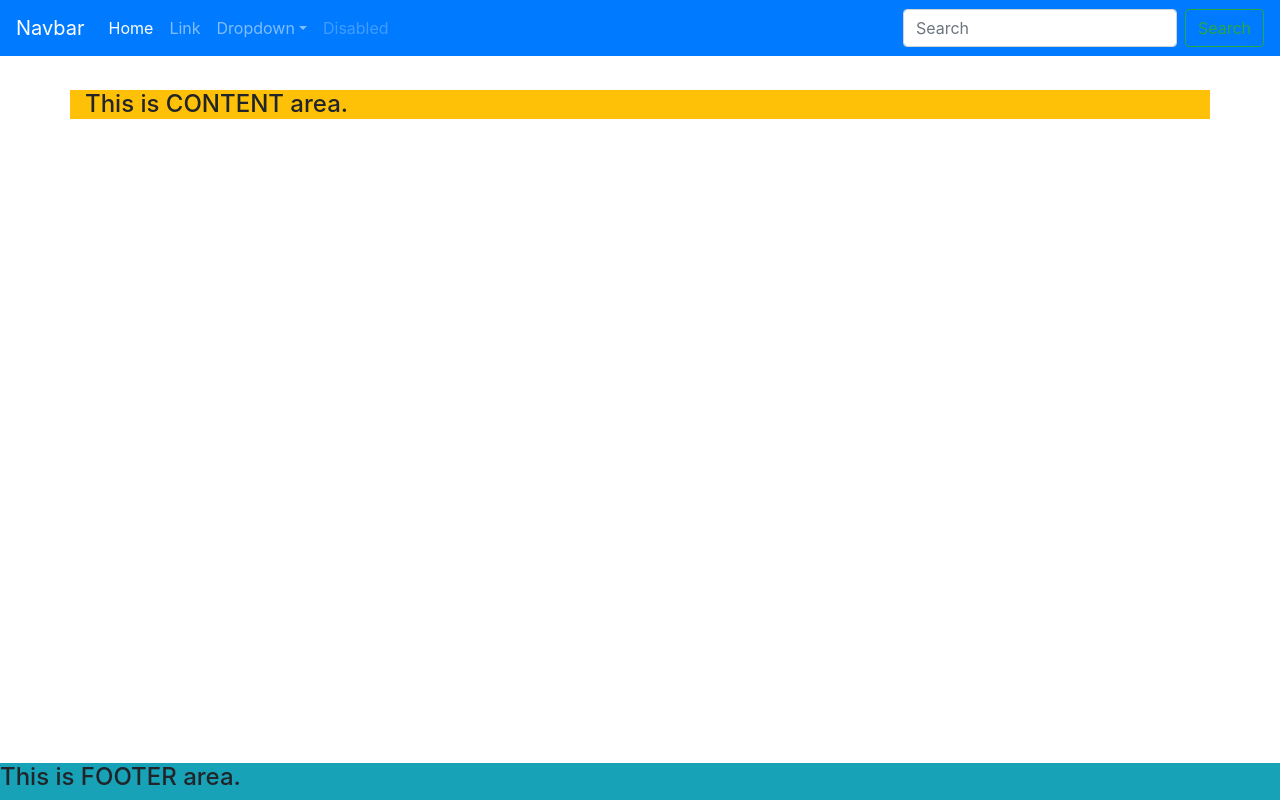
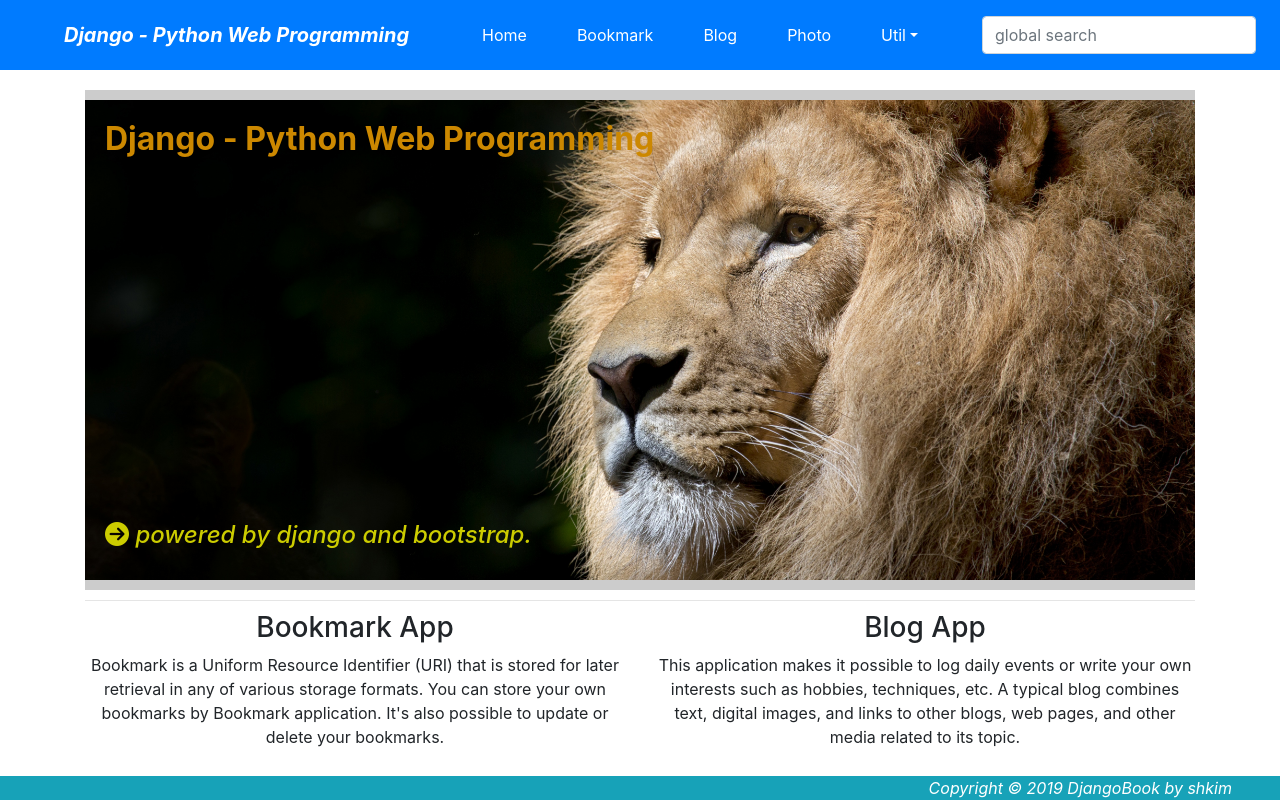
Before and after one commit to Daenamu/Django_practice, a Django app: template templates/home.html in a window 1280 px wide. Run offline with Django 3.2, Linux system fonts and the light colour scheme; the template is opened without the code that fills it, so the values that code supplies are empty; some libraries are stand-ins or nearby versions.

Commit message:
project page

```diff
--- a/bookmark/templates/bookmark/bookmark_list.html
+++ b/bookmark/templates/bookmark/bookmark_list.html
@@ -1,18 +1,21 @@
 <!DOCTYPE html>
 <html lang="kr">
+
 <head>
   <meta charset="UTF-8" />
   <meta name="viewport" content="width=device-width, initial-scale=1.0" />
   <title>Django Bookmark List</title>
 </head>
+
 <body>
   <div id="content">
     <h1>Bookmark List</h1>
     <ul>
       {% for bookmark in object_list %}
-        <li><a href="{% url 'detail' bookmark.id%}">{{ bookmark }}</a></li>
+      <li><a href="{% url 'bookmark:detail' bookmark.id %}">{{ bookmark }}</a></li>
       {% endfor %}
     </ul>
   </div>
 </body>
+
 </html>
--- /dev/null
+++ b/templates/base.html
@@ -0,0 +1,61 @@
+<!DOCTYPE html>
+<html lang="kr">
+
+<head>
+  <meta charset="UTF-8" />
+  <meta name="viewport" content="width=device-width, initial-scale=1.0" />
+  <title>{% block title %}Django Web Programming{% endblock %}</title>
+  <link rel="stylesheet" href="https://stackpath.bootstrapcdn.com/bootstrap/4.5.2/css/bootstrap.min.css"
+    integrity="sha384-JcKb8q3iqJ61gNV9KGb8thSsNjpSL0n8PARn9HuZOnIxN0hoP+VmmDGMN5t9UJ0Z" crossorigin="anonymous" />
+  {% block extra-style %}{% endblock %}
+</head>
+
+<body style="padding-top: 90px">
+  <nav class="navbar navbar-expand-lg navbar-dark bg-primary fixed-top">
+    <span class="navbar-brand mx-5 mb-0 font-weight-bold font-italic">Django - Python Web Programming</span>
+    <button class="navbar-toggler" type="button" data-toggle="collapse" data-target="#navbarSupportedContent">
+      <span class="navbar-toggler-icon"></span>
+    </button>
+
+    <div class="collapse navbar-collapse" id="navbarSupportedContent">
+      <ul class="navbar-nav mr-auto">
+        <li class="nav-item mx-1 btn btn-primary">
+          <a class="nav-link text-white" href="{% url 'home' %}">Home</a></li>
+        <li class="nav-item mx-1 btn btn-primary">
+          <a class="nav-link text-white" href="{% url 'bookmark:index' %}">Bookmark</a></li>
+        <li class="nav-item mx-1 btn btn-primary">
+          <a class="nav-link text-white" href="{% url 'blog:index' %}">Blog</a></li>
+        <li class="nav-item mx-1 btn btn-primary">
+          <a class="nav-link text-white" href="">Photo</a></li>
+
+        <li class="nav-item dropdown mx-1 btn btn-primary">
+          <a class="nav-link dropdown-toggle text-white" href="#" data-toggle="dropdown">Util</a>
+          <div class="dropdown-menu">
+            <a class="dropdown-item" href="{% url 'admin:index' %}">Admin</a>
+            <div class="dropdown-divider"></div>
+            <a class="dropdown-item" href="{% url 'blog:post_archive' %}">Archive</a>
+            <a class="dropdown-item" href="">Search</a>
+          </div>
+        </li>
+      </ul>
+      <form class="form-inline my-2" action="" method="post"> {% csrf_token %}
+        <input class="form-control mr-sm-2" type="search" placeholder="global search" name="search_word">
+      </form>
+    </div>
+  </nav>
+  <div class="container">{% block content %}{% endblock %}</div>
+  {% block footer %}{% endblock %}
+  <script src="https://code.jquery.com/jquery-3.5.1.slim.min.js"
+    integrity="sha384-DfXdz2htPH0lsSSs5nCTpuj/zy4C+OGpamoFVy38MVBnE+IbbVYUew+OrCXaRkfj"
+    crossorigin="anonymous"></script>
+  <script src="https://cdn.jsdelivr.net/npm/popper.js@1.16.1/dist/umd/popper.min.js"
+    integrity="sha384-9/reFTGAW83EW2RDu2S0VKaIzap3H66lZH81PoYlFhbGU+6BZp6G7niu735Sk7lN"
+    crossorigin="anonymous"></script>
+  <script src="https://stackpath.bootstrapcdn.com/bootstrap/4.5.2/js/bootstrap.min.js"
+    integrity="sha384-B4gt1jrGC7Jh4AgTPSdUtOBvfO8shuf57BaghqFfPlYxofvL8/KUEfYiJOMMV+rV"
+    crossorigin="anonymous"></script>
+  <script src="https://kit.fontawesome.com/0a1409c182.js" crossorigin="anonymous"></script>
+  {% block extra-script %}{% endblock %}
+</body>
+
+</html>
--- a/templates/home.html
+++ b/templates/home.html
@@ -1,92 +1,64 @@
-<!DOCTYPE html>
-<html lang="kr">
-  <head>
-    <meta charset="UTF-8" />
-    <meta name="viewport" content="width=device-width, initial-scale=1.0" />
-    <title>Django Web Programming</title>
-    <link
-      rel="stylesheet"
-      href="https://stackpath.bootstrapcdn.com/bootstrap/4.5.2/css/bootstrap.min.css"
-      integrity="sha384-JcKb8q3iqJ61gNV9KGb8thSsNjpSL0n8PARn9HuZOnIxN0hoP+VmmDGMN5t9UJ0Z"
-      crossorigin="anonymous"
-    />
-  </head>
-  <body style="padding-top: 90px">
-    <nav class="navbar navbar-expand-lg navbar-dark bg-primary fixed-top">
-      <a href="#" class="navbar-brand">Navbar</a>
-      <button
-        class="navbar-toggler"
-        ,
-        type="button"
-        ,
-        data-toggle="collapse"
-        ,
-        data-target="#navbarSupportedContent"
-      >
-        <span class="navbar-toggler-icon"></span>
-      </button>
-      <div class="collapse navbar-collapse" id="navbarSupportedContent">
-        <ul class="navbar-nav mr-auto">
-          <li class="nav-item active">
-            <a class="nav-link" href="#"
-              >Home <span class="sr-only">(current)</span></a
-            >
-          </li>
-          <li class="nav-item">
-            <a class="nav-link" href="#">Link</a>
-          </li>
-          <li class="nav-item dropdown">
-            <a
-              class="nav-link dropdown-toggle"
-              href="#"
-              id="navbarDropdown"
-              role="button"
-              data-toggle="dropdown"
-              >Dropdown</a
-            >
-            <div class="dropdown-menu">
-              <a class="dropdown-item" href="#">Action</a>
-              <a class="dropdown-item" href="#">Another action</a>
-              <div class="dropdown-divider"></div>
-              <a class="dropdown-item" href="#">Something else here</a>
-            </div>
-          </li>
-          <li class="nav-item">
-            <a class="nav-link disabled" href="#" tabindex="-1">Disabled</a>
-          </li>
-        </ul>
-        <form class="form-inline my-2 my-lg-0">
-          <input
-            class="form-control mr-sm-2"
-            type="search"
-            placeholder="Search"
-          />
-          <button class="btn btn-outline-success my-2 my-sm-0" type="submit">
-            Search
-          </button>
-        </form>
-      </div>
-    </nav>
-    <div class="container bg-warning">
-      <h4>This is CONTENT area.</h4>
-    </div>
-    <footer class="fixed-bottom bg-info">
-      <h4>This is FOOTER area.</h4>
-    </footer>
-    <script
-      src="https://code.jquery.com/jquery-3.5.1.slim.min.js"
-      integrity="sha384-DfXdz2htPH0lsSSs5nCTpuj/zy4C+OGpamoFVy38MVBnE+IbbVYUew+OrCXaRkfj"
-      crossorigin="anonymous"
-    ></script>
-    <script
-      src="https://cdn.jsdelivr.net/npm/popper.js@1.16.1/dist/umd/popper.min.js"
-      integrity="sha384-9/reFTGAW83EW2RDu2S0VKaIzap3H66lZH81PoYlFhbGU+6BZp6G7niu735Sk7lN"
-      crossorigin="anonymous"
-    ></script>
-    <script
-      src="https://stackpath.bootstrapcdn.com/bootstrap/4.5.2/js/bootstrap.min.js"
-      integrity="sha384-B4gt1jrGC7Jh4AgTPSdUtOBvfO8shuf57BaghqFfPlYxofvL8/KUEfYiJOMMV+rV"
-      crossorigin="anonymous"
-    ></script>
-  </body>
-</html>
+{% extends 'base.html' %}
+
+{% load static %}
+
+{% block title %}home.html{% endblock %}
+
+{% block extra-style %}
+<style type="text/css">
+  .home-image {
+    background-image: url("{% static 'img/lion.jpg' %}");
+    background-repeat: no-repeat;
+    background-position: center;
+    background-size: 100%;
+    height: 500px;
+    border-top: 10px solid #ccc;
+    border-bottom: 10px solid #ccc;
+    padding: 20px 0 0 20px;
+  }
+
+  .title {
+    color: #c80;
+    font-weight: bold;
+  }
+
+  .powered {
+    position: relative;
+    top: 77%;
+    color: #cc0;
+    font-style: italic;
+  }
+</style>
+{% endblock %}
+
+{% block content %}
+<div class="home-image">
+  <h2 class="title">Django - Python Web Programming</h2>
+  <h4 class="powered"><i class="fas fa-arrow-circle-right"></i> powered by django and bootstrap.</h4>
+</div>
+
+<hr style="margin: 10px 0;">
+
+<div class="row text-center">
+  <div class="col-sm-6">
+    <h3>Bookmark App</h3>
+    <p>Bookmark is a Uniform Resource Identifier (URI)
+      that is stored for later retrieval in any of various storage formats.
+      You can store your own bookmarks by Bookmark application.
+      It's also possible to update or delete your bookmarks.</p>
+  </div>
+  <div class="col-sm-6">
+    <h3>Blog App</h3>
+    <p>This application makes it possible to log daily events or write your own interests
+      such as hobbies, techniques, etc.
+      A typical blog combines text, digital images, and links to other blogs, web pages,
+      and other media related to its topic.</p>
+  </div>
+</div>
+{% endblock content %}
+
+{% block footer %}
+<footer class="fixed-bottom bg-info">
+  <div class="text-white font-italic text-right mr-5">Copyright &copy; 2019 DjangoBook by shkim</div>
+</footer>
+{% endblock %}
```
Also changed, not shown: bookmark/urls.py (line endings or trailing spaces), static/img/lion.jpg (added). Lines whose indentation alone changed are shown as unchanged.
